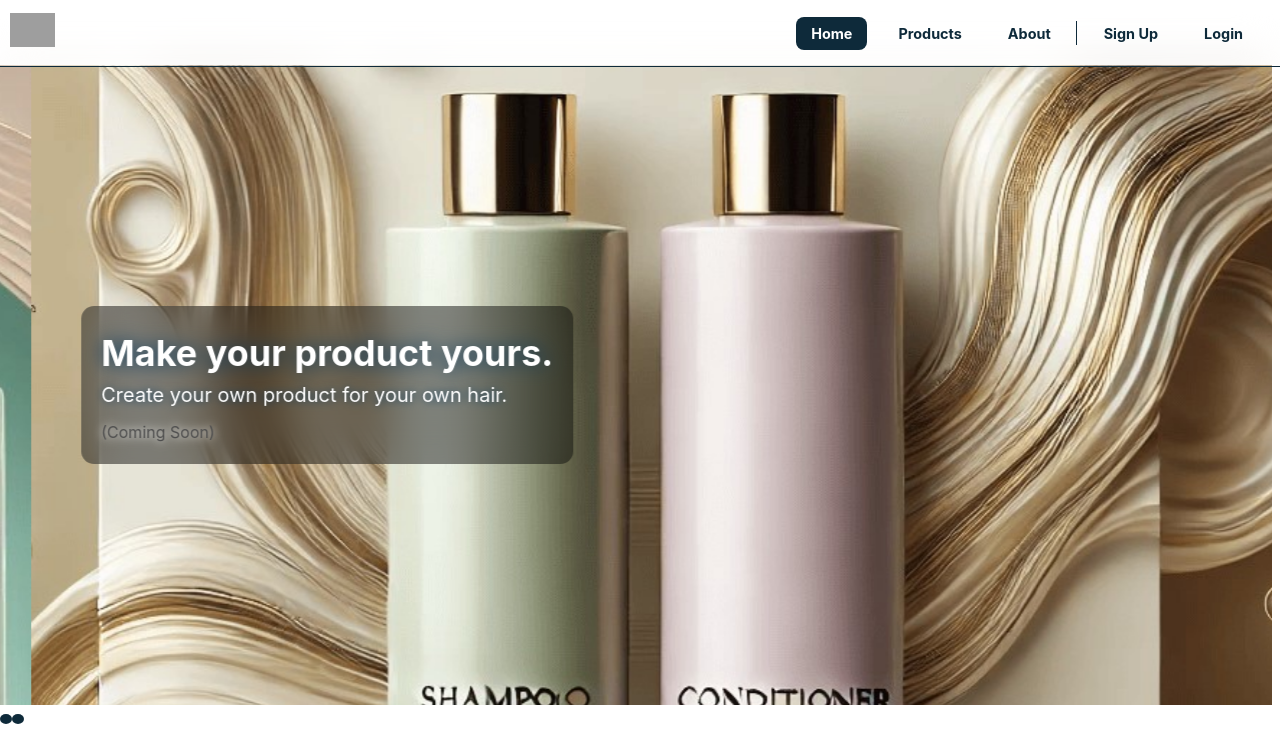
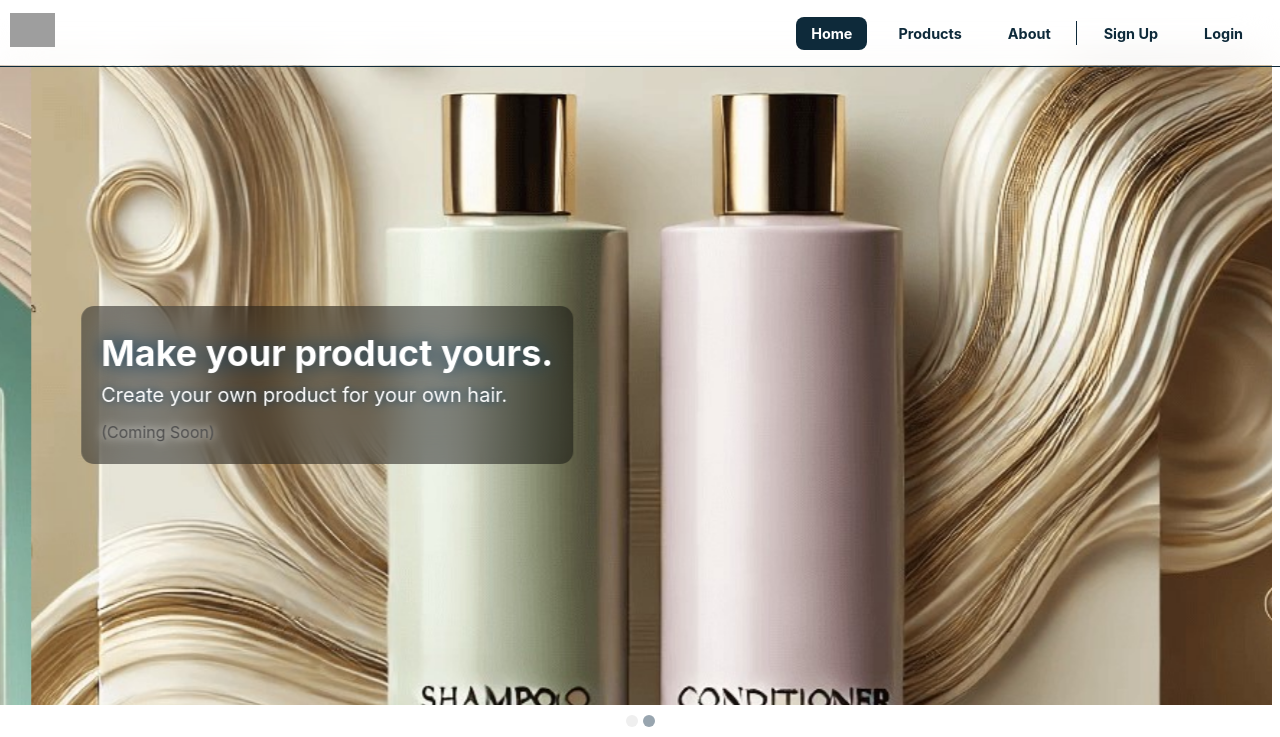
Before and after one commit to Prodaaron/final-project, a React (Vite) app in the folder client/: page / in a window 1280 px wide. Shown: the top 737 px of the page. Built offline with nearby package versions, Linux system fonts and the light colour scheme; grey boxes are pictures that could not be loaded.

Commit message:
minor css updates

```diff
--- a/client/pages/about.jsx
+++ b/client/pages/about.jsx
@@ -9,11 +9,6 @@ const about = () => {
         <p className="text-lg text-gray-700 mb-6">
           Welcome to <strong>MesArg</strong>, where beauty meets science, and nature blends with innovation. Our journey began with a simple yet powerful vision: to create high-quality, nourishing hair care products that elevate your confidence and transform your hair from root to tip.
         </p>
-        <img
-          src="/path-to-your/mesarg_branding.gif"
-          alt="MesArg Branding GIF"
-          className="w-full max-w-md mx-auto rounded-lg shadow-lg mb-6"
-        />
         <h2 className="text-2xl font-semibold text-gray-900 mb-3">Our Promise</h2>
         <p className="text-lg text-gray-700 mb-6">
           We stand for <strong>purity, performance, and sustainability</strong>. Our products are free from sulfates, parabens, and harsh chemicals—because we know that <strong>true beauty starts with clean, healthy hair</strong>. Committed to sustainability, we carefully source eco-friendly ingredients and use recyclable packaging, so your beauty routine can have a positive impact on the planet.
--- a/client/pages/css/home.css
+++ b/client/pages/css/home.css
@@ -32,12 +32,23 @@
     background-position: center;
   }
 
+.scroll-buttons {
+  display: flex;
+  justify-content: center;
+  gap: 5px;
+  padding: 10px;
+}
+
 .scroll-buttons button {
-  background-color: #0e2a3a;
+  /* background-color: #0e2a3a; */
   color: white;
   border: none;
-  height: 10px;
-  width: 12px;
+  height: 12px;
+  width: 6px;
   border-radius: 50%;
   cursor: pointer;
 }
+
+.active-button {
+  background-color: #1e3a5075;
+}
```
